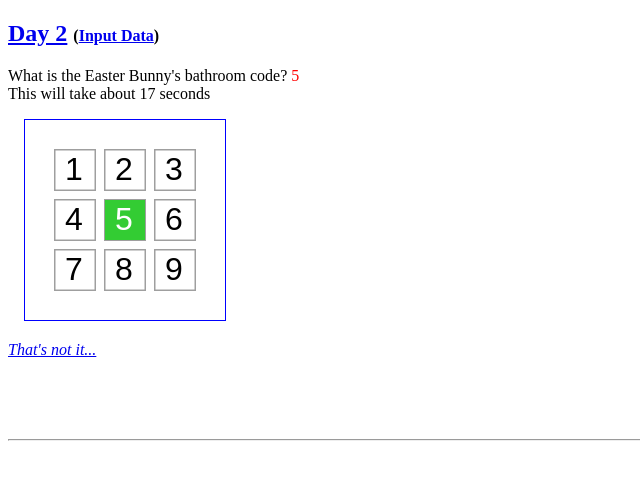
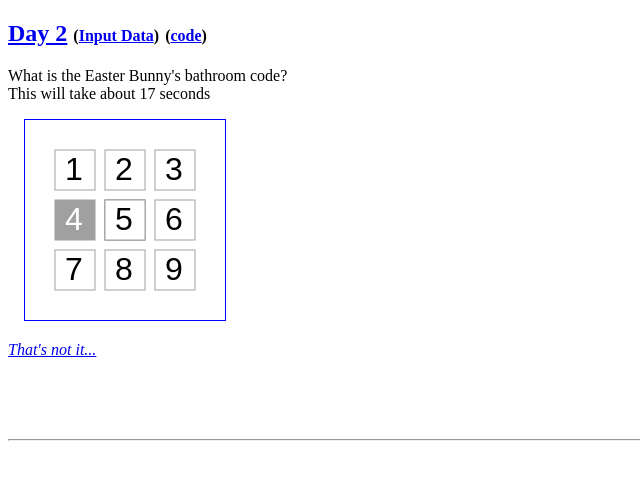
Before and after one commit to dwhitnee/advent, a plain HTML site: page 2016/day2.html in a window 1280 px wide. Shown: the whole page, without its empty margins (0-640 px from the left). Drawn offline with nearby package versions, Linux system fonts and the light colour scheme.

Commit message:
comments

```diff
--- a/2016/day2.html
+++ b/2016/day2.html
@@ -51,10 +51,8 @@ iframe {
 <div><h2>
   <a href="http://adventofcode.com/2016/day/2">Day 2</a>
   <span class="data">(<a href="http://adventofcode.com/2016/day/2/input">Input Data</a>)</span>
-  </h2>
+  <span class="data">(<a href="https://github.com/dwhitnee/advent/tree/master/2016/">code</a>)</span>  </h2>
 </div>
-
-<!-- 560x315 -->
 
 <iframe width="560" height="315" frameborder="0" allowfullscreen
   src="https://www.youtube.com/embed/ZqvWbMCa92g?autoplay=1">
--- a/2016/day2.js
+++ b/2016/day2.js
@@ -23,15 +23,21 @@ var funky = [
  */
 class PINCracker {
 
+  /**
+   * @param keypad data structure for the size and shape of keys on keypad
+   * @param gfx the object that draws the output
+   */
   constructor( keypad, gfx ) {
-    this.code = "";
-    this.moveDuration = 40;  // msec
-    this.crackedColor = "#33cc33";
+    this.code = "";           // the PIN to crack
+    this.moveDuration = 40;  // msec pause between moves
+    this.crackedColor = "#33cc33";  // button turns green when cracked
     this.keypad = keypad;
     this.gfx = gfx;
   }
 
-  // initial drawing of keypad
+  /**
+   * initial drawing of keypad
+   */
   drawPad() {
     for (var key in this.keypad) {
       this.gfx.drawButton( this.keypad, key, false );
@@ -71,7 +77,7 @@ class PINCracker {
         setTimeout( () => {
           self.gfx.drawButton( self.keypad, key, false );  // unpress button
           self.crack( 0, key, 0 );             // start cracking
-        }, 2000 );
+        }, 5000 );
       });
 
     return promise;
@@ -123,13 +129,19 @@ class PINCracker {
 }
 
 
-//----------------------------------------------------------------------
+/**
+ *  Canvas drawing routines for keypad buttons and some text
+ */
 class Graphics {
+  /**
+   * @param canvasId   HTML canvas element id
+   * @param pinId      HTML text id to display PIN
+   * @param durationId HTML text id to display time left
+   */
   constructor( canvasId, pinId, durationId ) {
     var c = document.getElementById( canvasId );
     this.gfx = c.getContext("2d");
     this.gfx.translate( 50, 50 );
-    // gfx.scale( 10,10 );
     this.pinEl = document.getElementById( pinId );
     this.durationEl = document.getElementById( durationId );
   }
@@ -142,6 +154,11 @@ class Graphics {
     $( this.durationEl).text( crackTime );
   }
 
+  /**
+   * Draw a filled out outline rect to represent each button
+   * @param pressed if true draw a filled rect
+   * @param color override color of button
+   */
   drawButton( keypad, key, pressed, color ) {
     var pressedColor = color || "#a0a0a0";
     var unpressedColor = color || "#a0a0a0";
@@ -156,14 +173,14 @@ class Graphics {
     if (pressed) {
       this.gfx.fillStyle = pressedColor;
       this.gfx.fillRect( x-20, y-20, 40, 40);
-      this.gfx.fillStyle = "white";
+      this.gfx.fillStyle = "white";  // for text
     } else {
-      this.gfx.fillStyle = "white";
+      this.gfx.fillStyle = "white";  // erase first
       this.gfx.fillRect( x-20, y-20, 40, 40);
 
       this.gfx.strokeStyle = unpressedColor;
       this.gfx.strokeRect( x-20, y-20, 40, 40);
-      this.gfx.fillStyle = "black";
+      this.gfx.fillStyle = "black";  // for text
     }
 
     this.gfx.fillText( key, x-10, y+10);
@@ -227,10 +244,12 @@ function crackKeypad2() {
 }
 
 
+
+// Do the things
 function run() {
   crackKeypad1().then( function() {
     crackKeypad2().then( function() {
-      $("iframe").show();
+      $("iframe").show();  // Towelie!
     });
   });
 }
```
Also changed, not shown: 2016/day1.html (+1 -0 lines).
